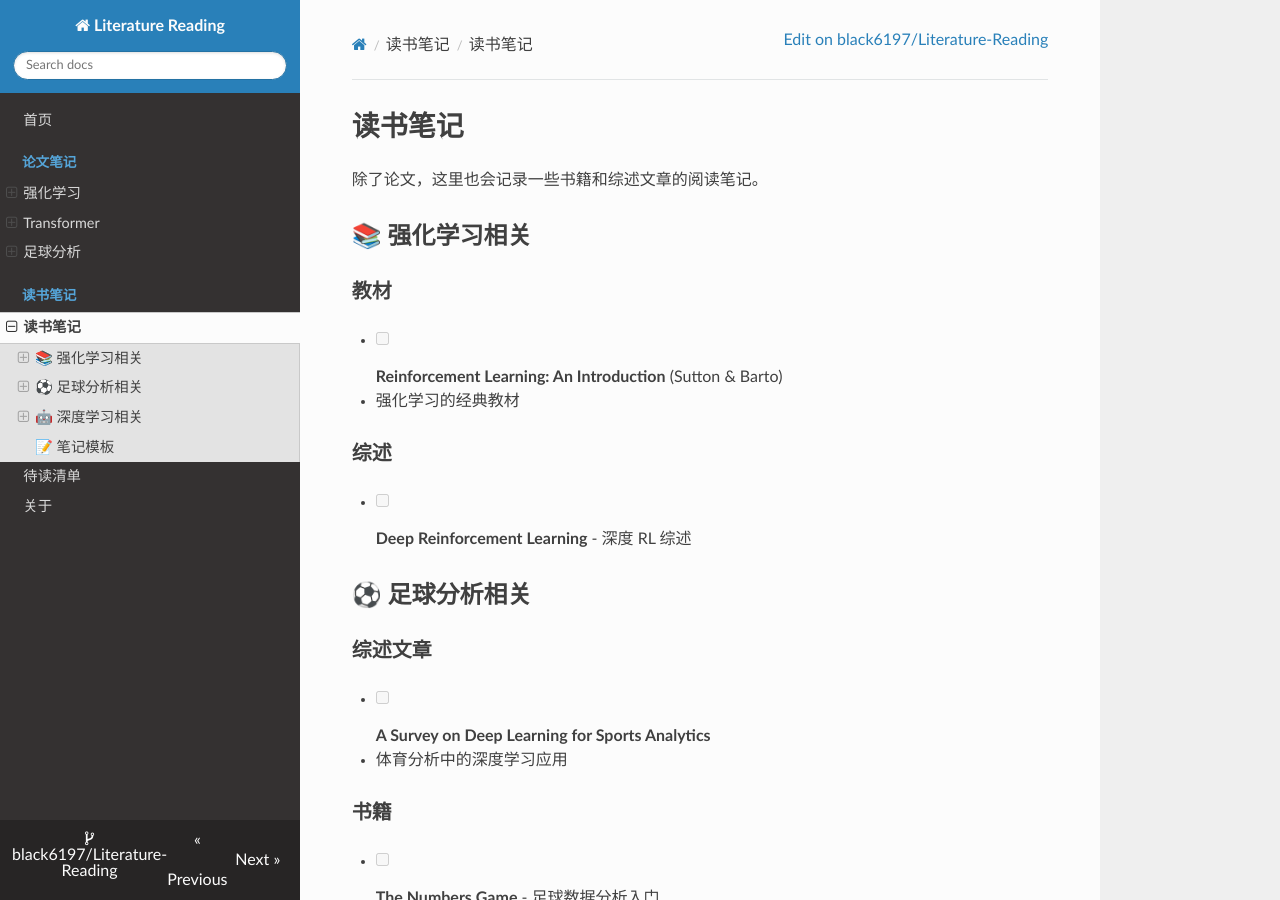
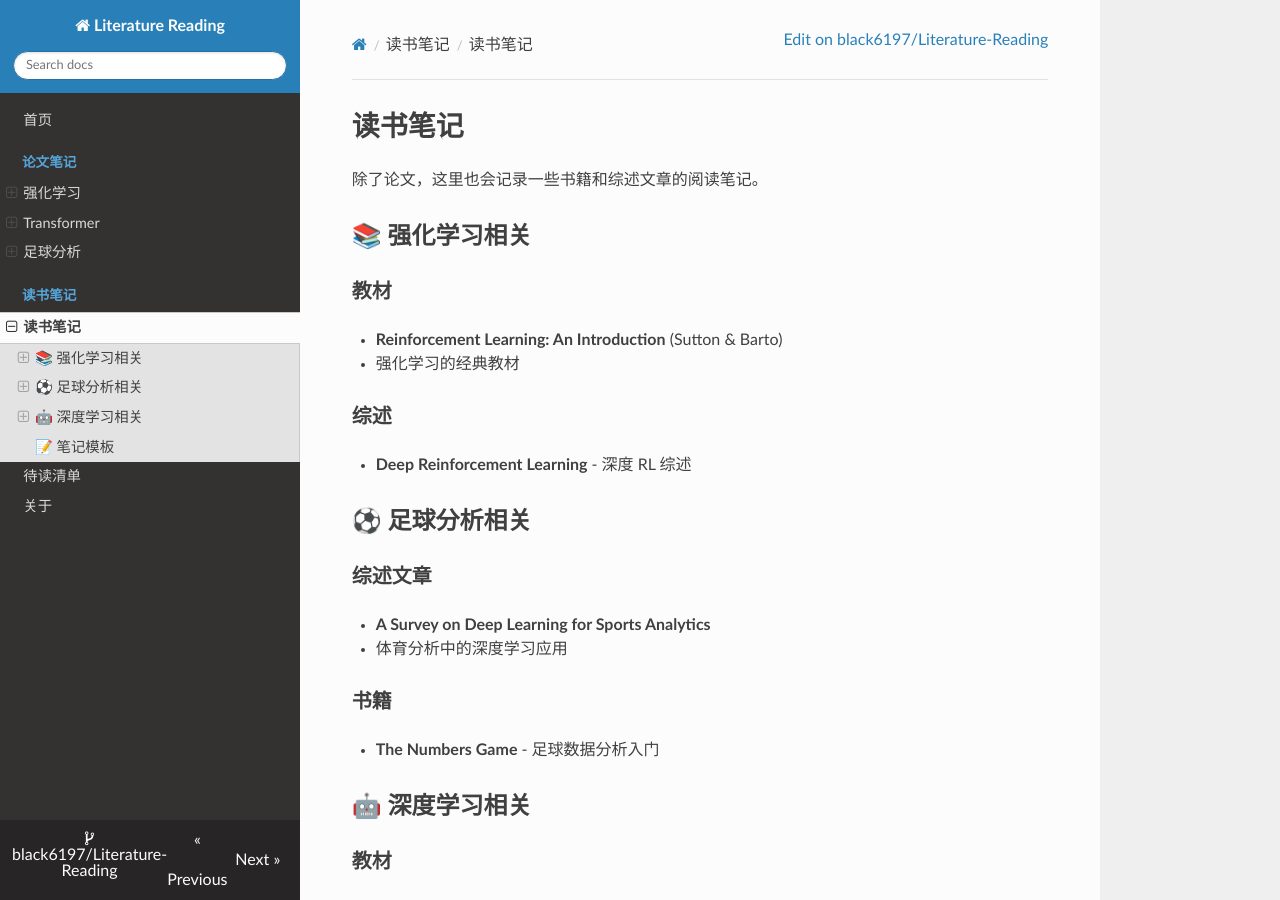
Before and after one commit to black6197/Literature-Reading, an MkDocs documentation site: the page built from docs/notes/index.md, in a window 1280 px wide and 900 px high. Built offline with MkDocs 1.6.1, drawn with Linux system fonts in a browser that asks for light colours; nearby versions of some CDN libraries.

```diff
--- a/docs/notes/index.md
+++ b/docs/notes/index.md
@@ -5,25 +5,25 @@
 ## 📚 强化学习相关
 
 ### 教材
-- [ ] **Reinforcement Learning: An Introduction** (Sutton & Barto)
+- **Reinforcement Learning: An Introduction** (Sutton & Barto)
   - 强化学习的经典教材
 
 ### 综述
-- [ ] **Deep Reinforcement Learning** - 深度 RL 综述
+-  **Deep Reinforcement Learning** - 深度 RL 综述
 
 ## ⚽ 足球分析相关
 
 ### 综述文章
-- [ ] **A Survey on Deep Learning for Sports Analytics**
+-  **A Survey on Deep Learning for Sports Analytics**
   - 体育分析中的深度学习应用
 
 ### 书籍
-- [ ] **The Numbers Game** - 足球数据分析入门
+- **The Numbers Game** - 足球数据分析入门
 
 ## 🤖 深度学习相关
 
 ### 教材
-- [ ] **Deep Learning** (Goodfellow et al.)
+-  **Deep Learning** (Goodfellow et al.)
   - 深度学习的全面介绍
 
 ## 📝 笔记模板
```
